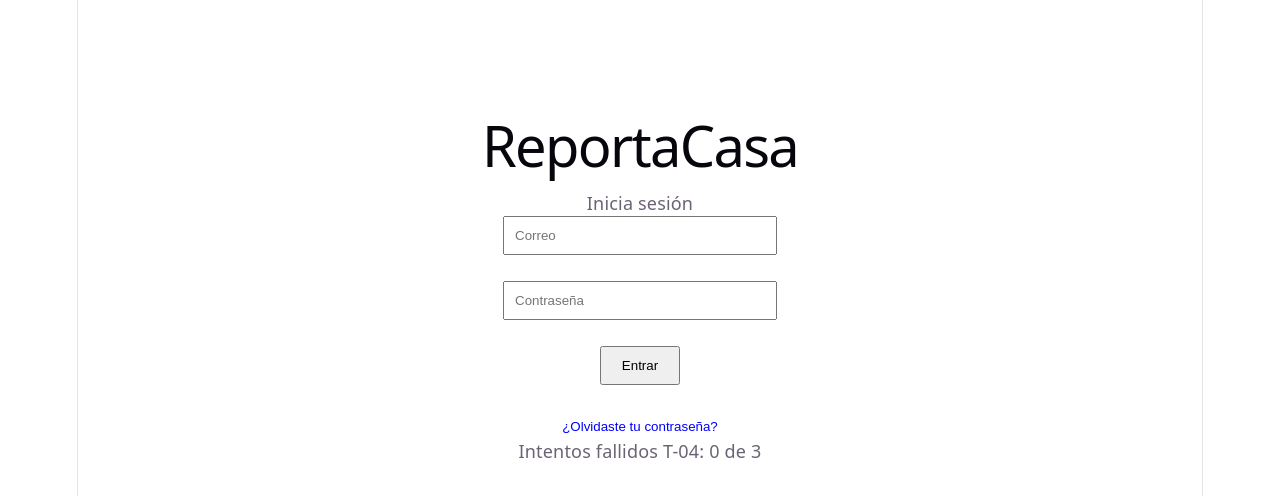
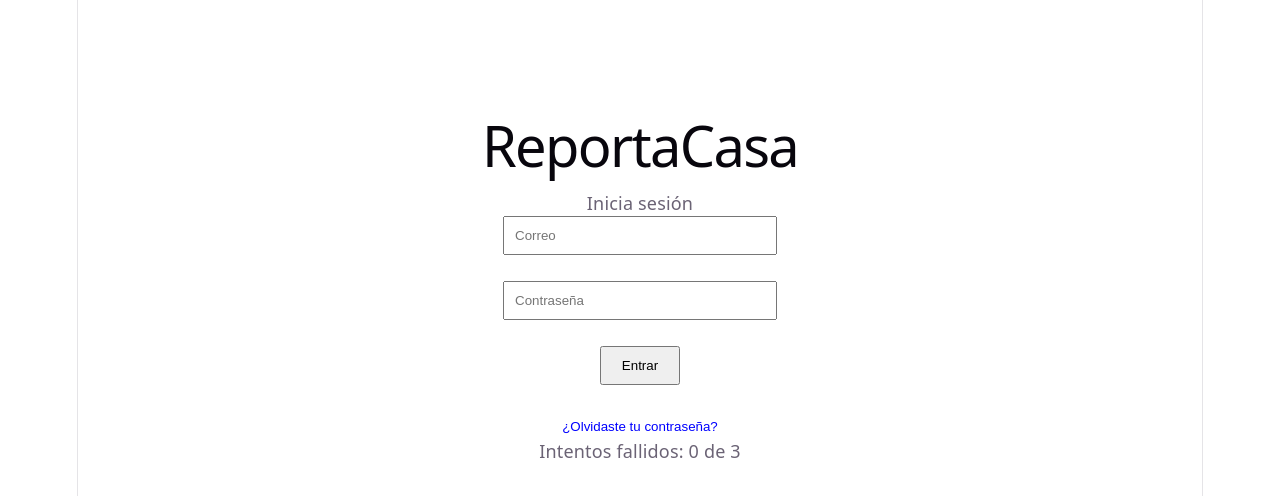
Before and after one commit to brenjan160395/ReportaCasa, a React (Vite) app: page / in a window 1280 px wide. Shown: the top 496 px of the page. Built offline with nearby package versions, Linux system fonts and the light colour scheme.

Commit message:
T-04 · Probar seguridad de cuentas
se  sigue con correcciones de mensajes de error de contraseña

```diff
--- a/src/App.jsx
+++ b/src/App.jsx
@@ -58,7 +58,7 @@ export default function App() {
         setBloqueado(true);
         setMensaje("3 intentos fallidos. Cuenta bloqueada por seguridad.");
       } else {
-        setMensaje("Contraseña incorrecta. Intento " + nuevos + " de 3. Prueba T-04.");
+        setMensaje("Contraseña incorrecta. Intento " + nuevos + " de 3.");
       }
       return;
     }
@@ -130,7 +130,7 @@ export default function App() {
       <button onClick={entrar} style={{ padding: "10px 20px" }}>Entrar</button>
       <br /><br />
       <button onClick={recuperar} style={{ background: "none", border: "none", color: "blue", cursor: "pointer" }}>¿Olvidaste tu contraseña?</button>
-      <p>Intentos fallidos T-04: {intentos} de 3</p>
+      <p>Intentos fallidos: {intentos} de 3</p>
       <p style={{ color: "red" }}>{mensaje}</p>
     </div>
   );
```
